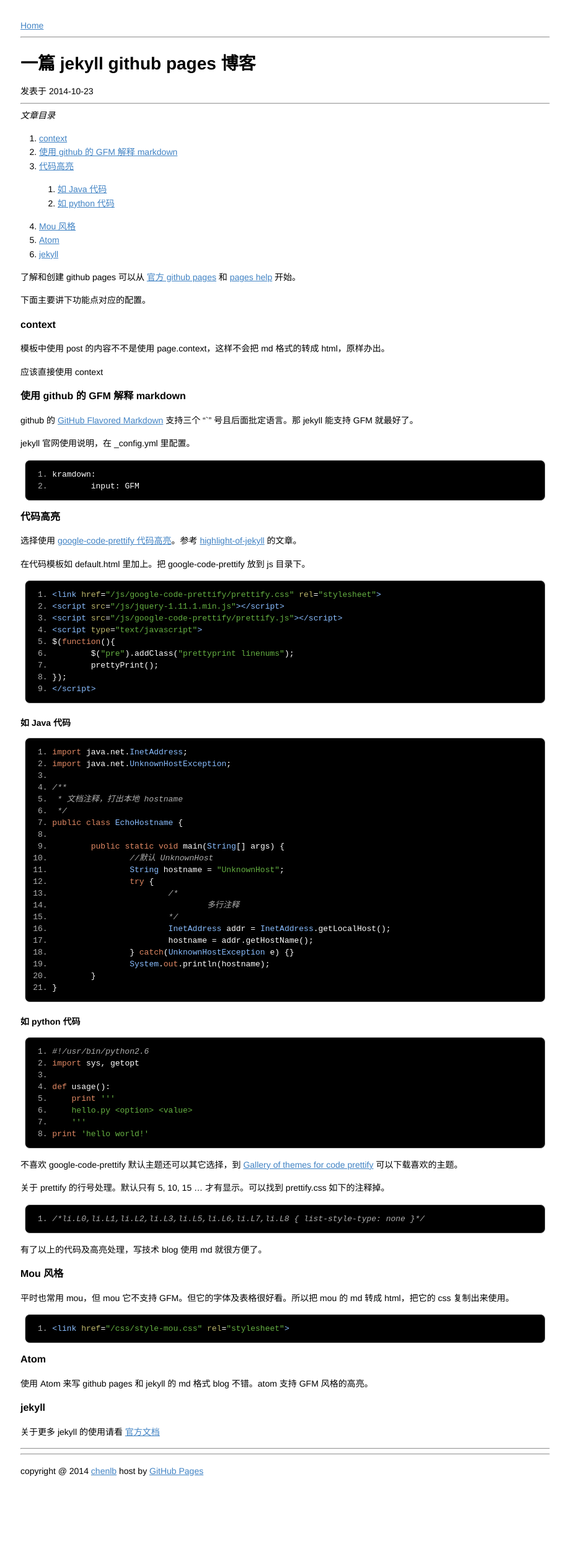
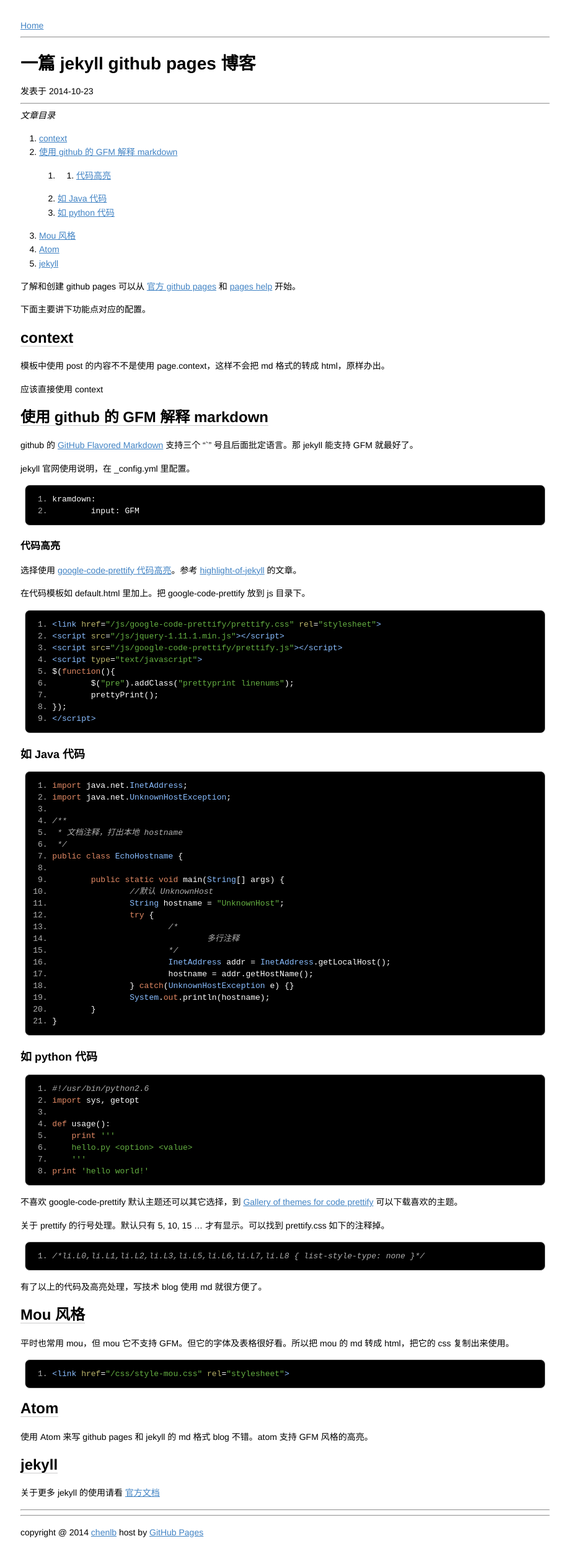
Before and after one commit to chenlb/chenlb.github.io, a Jekyll site: the page built from _posts/2014-10-23-first-jekyll-github-pages.md, in a window 1280 px wide. Shown: the whole page at 62% size, without its empty margins (180-1098 px from the left). Built offline with Jekyll 4.4.1, drawn with Linux system fonts in a browser that asks for light colours; before the commit the page ends 2429 px from its top, so only the background shows below that.

Commit message:
文章正文从 title2 开始

````diff
--- a/_posts/2014-10-23-first-jekyll-github-pages.md
+++ b/_posts/2014-10-23-first-jekyll-github-pages.md
@@ -7,13 +7,13 @@ layout: post
 
 下面主要讲下功能点对应的配置。
 
-#### context
+## context
 
 模板中使用 post 的内容不不是使用 page.context，这样不会把 md 格式的转成 html，原样办出。
 
 应该直接使用 context
 
-#### 使用 github 的 GFM 解释 markdown
+## 使用 github 的 GFM 解释 markdown
 
 github 的 [GitHub Flavored Markdown](https://help.github.com/articles/github-flavored-markdown/) 支持三个 "`" 号且后面批定语言。那 jekyll 能支持 GFM 就最好了。
 
@@ -42,7 +42,7 @@ $(function(){
 </script>
 ```
 
-##### 如 Java 代码
+### 如 Java 代码
 
 ```java
 import java.net.InetAddress;
@@ -68,7 +68,7 @@ public class EchoHostname {
 }
 ```
 
-##### 如 python 代码
+### 如 python 代码
 
 ```python
 #!/usr/bin/python2.6
@@ -91,7 +91,7 @@ print 'hello world!'
 
 有了以上的代码及高亮处理，写技术 blog 使用 md 就很方便了。
 
-#### Mou 风格
+## Mou 风格
 
 平时也常用 mou，但 mou 它不支持 GFM。但它的字体及表格很好看。所以把 mou 的 md 转成 html，把它的 css 复制出来使用。
 
@@ -99,10 +99,10 @@ print 'hello world!'
 <link href="/css/style-mou.css" rel="stylesheet">
 ```
 
-#### Atom
+## Atom
 
 使用 Atom 来写 github pages 和 jekyll 的 md 格式 blog 不错。atom 支持 GFM 风格的高亮。
 
-#### jekyll
+## jekyll
 
 关于更多 jekyll 的使用请看 [官方文档](http://jekyllrb.com/docs/home/)
````
Also changed, not shown: _posts/2014-10-30-github-page-jekyll-toc.md (+5 -5 lines).
